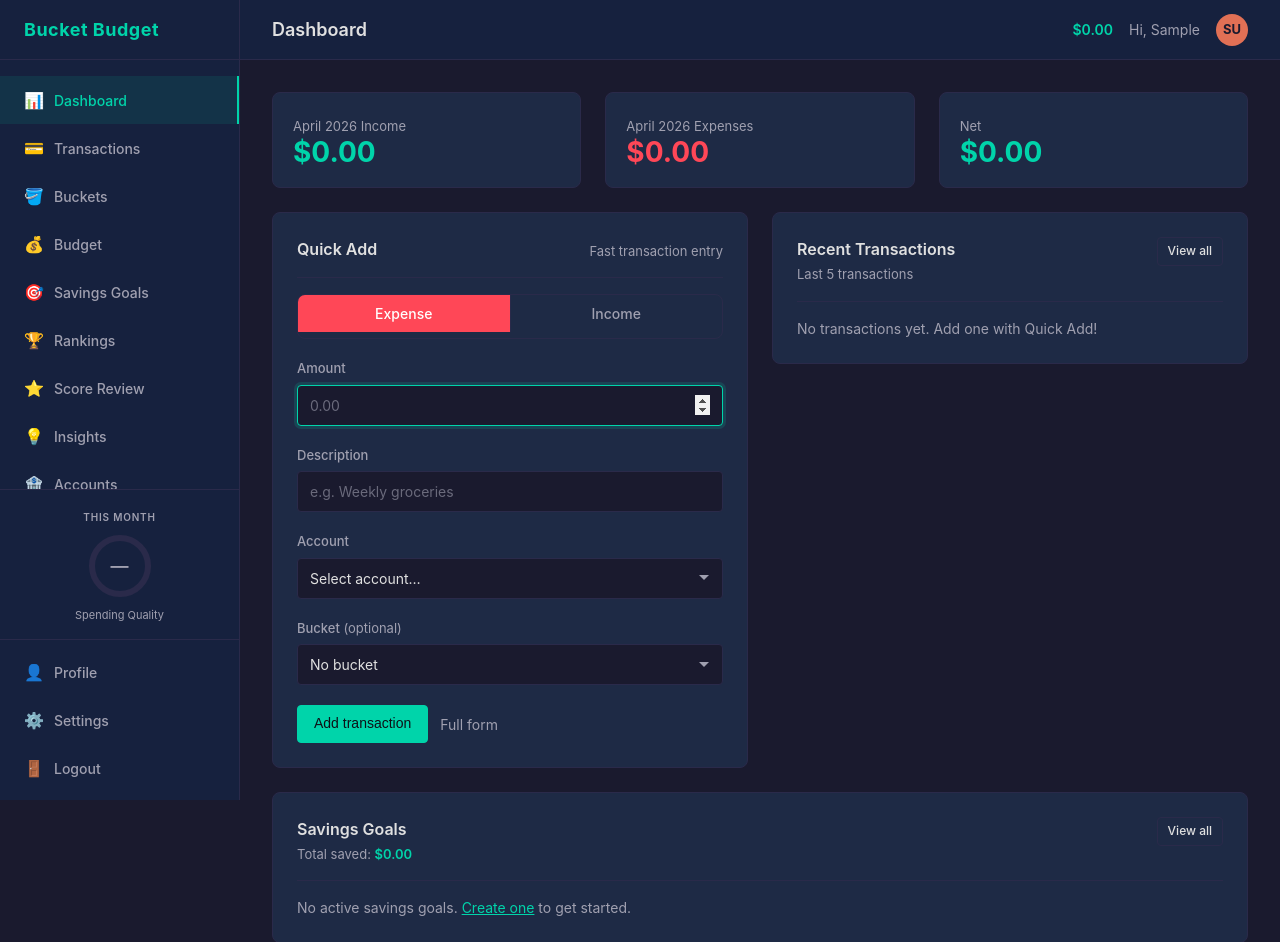
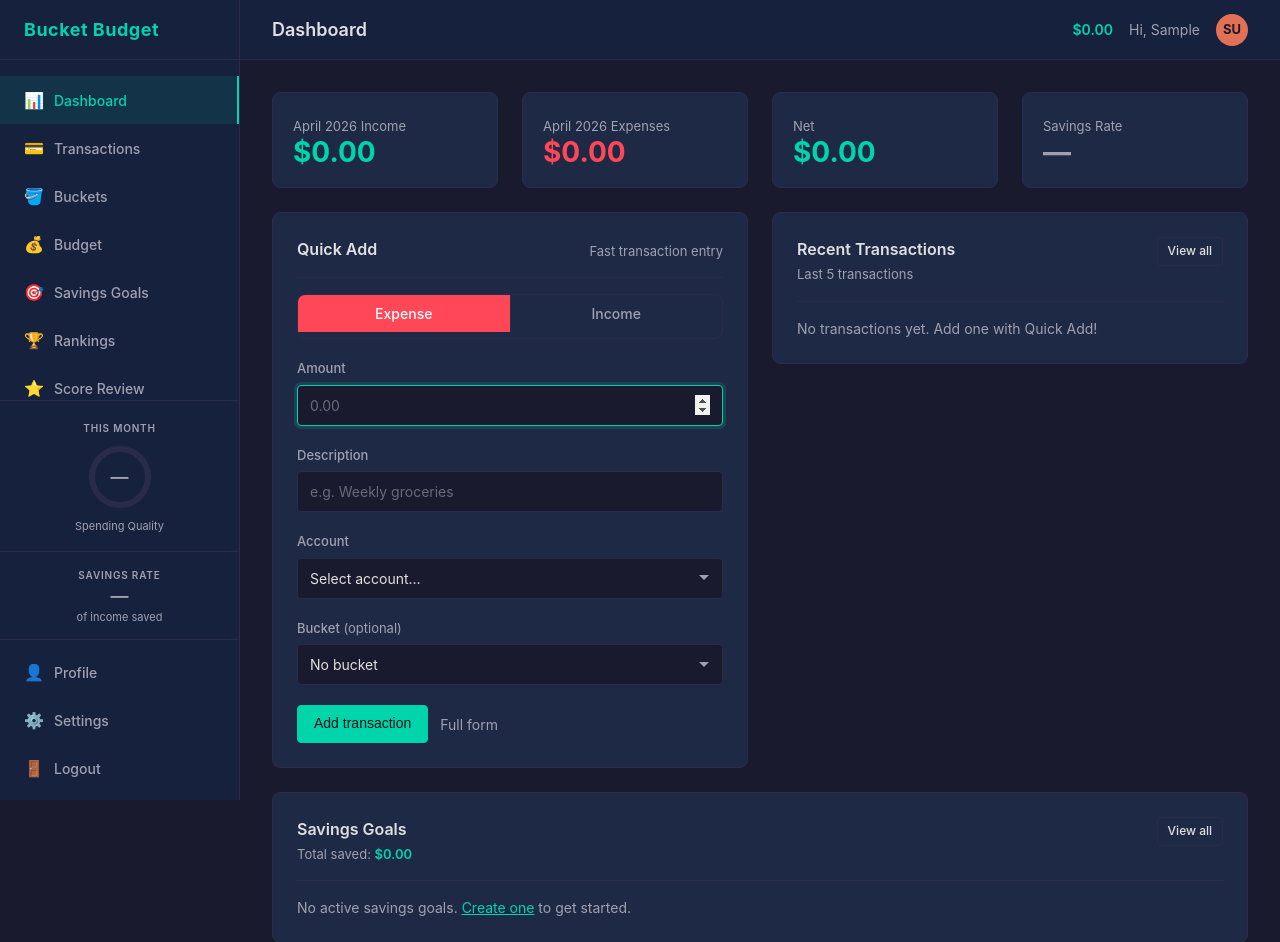
Before and after one commit to dsneed123/bucket-budget, a Django app: page /dashboard/ in a window 1280 px wide. Shown: the top 942 px of the page. Run offline with Django 4.2, Linux system fonts and the light colour scheme; the visitor is signed in with stand-in values (Sample User, id 1); data comes from the database, SQL or seed files in the repository; data that the repository does not hold is empty.

Commit message:
Add savings rate tracker (#108)
Co-authored-by: dsneed123 <davissneed@Daviss-Mac-mini.local>

```diff
--- a/banking/context_processors.py
+++ b/banking/context_processors.py
@@ -2,8 +2,9 @@ import datetime
 import math
 from decimal import Decimal
 
-from django.db.models import Avg, Count
+from django.db.models import Avg, Count, Sum
 
+from savings.models import SavingsContribution
 from transactions.models import Transaction
 
 from .models import BankAccount
@@ -56,6 +57,57 @@ def net_worth(request):
         dashoffset = _CIRCUMFERENCE
         color = 'secondary'
 
+    # --- Savings Rate ---
+    def _month_income(year, month):
+        return Transaction.objects.filter(
+            user=request.user,
+            transaction_type='income',
+            date__year=year,
+            date__month=month,
+        ).aggregate(s=Sum('amount'))['s'] or Decimal('0')
+
+    def _month_contributions(year, month):
+        return SavingsContribution.objects.filter(
+            goal__user=request.user,
+            transaction_type='contribution',
+            date__year=year,
+            date__month=month,
+        ).aggregate(s=Sum('amount'))['s'] or Decimal('0')
+
+    def _savings_rate(contributions, income):
+        if income > 0:
+            return round(float(contributions / income * 100), 1)
+        return None
+
+    cur_income = _month_income(today.year, today.month)
+    cur_contributions = _month_contributions(today.year, today.month)
+    cur_savings_rate = _savings_rate(cur_contributions, cur_income)
+
+    first_of_month = today.replace(day=1)
+    last_month = first_of_month - datetime.timedelta(days=1)
+    prev_income = _month_income(last_month.year, last_month.month)
+    prev_contributions = _month_contributions(last_month.year, last_month.month)
+    prev_savings_rate = _savings_rate(prev_contributions, prev_income)
+
+    if cur_savings_rate is None:
+        savings_rate_color = 'secondary'
+    elif cur_savings_rate >= 20:
+        savings_rate_color = 'green'
+    elif cur_savings_rate >= 10:
+        savings_rate_color = 'gold'
+    else:
+        savings_rate_color = 'red'
+
+    if cur_savings_rate is not None and prev_savings_rate is not None:
+        if cur_savings_rate > prev_savings_rate:
+            savings_rate_arrow = 'up'
+        elif cur_savings_rate < prev_savings_rate:
+            savings_rate_arrow = 'down'
+        else:
+            savings_rate_arrow = 'same'
+    else:
+        savings_rate_arrow = None
+
     return {
         'net_worth': net_worth_value,
         'unscored_count': unscored_count,
@@ -63,4 +115,8 @@ def net_worth(request):
         'sidebar_quality_color': color,
         'sidebar_quality_dashoffset': dashoffset,
         'sidebar_quality_circumference': _CIRCUMFERENCE,
+        'sidebar_savings_rate': cur_savings_rate,
+        'sidebar_savings_rate_color': savings_rate_color,
+        'sidebar_savings_rate_arrow': savings_rate_arrow,
+        'sidebar_savings_rate_prev': prev_savings_rate,
     }
--- a/core/templates/core/dashboard.html
+++ b/core/templates/core/dashboard.html
@@ -4,7 +4,7 @@
 {% block page_title %}Dashboard{% endblock %}
 
 {% block content %}
-<div class="grid grid-3" style="margin-bottom: 24px;">
+<div class="grid grid-4" style="margin-bottom: 24px;">
     <div class="card" style="padding: 20px;">
         <p class="stat-label">{{ current_month }} Income</p>
         <p class="stat-value stat-positive">{{ total_income|currency:user.currency }}</p>
@@ -16,6 +16,25 @@
     <div class="card" style="padding: 20px;">
         <p class="stat-label">Net</p>
         <p class="stat-value {% if net >= 0 %}stat-positive{% else %}stat-negative{% endif %}">{{ net|currency:user.currency }}</p>
+    </div>
+    <div class="card" style="padding: 20px;">
+        <p class="stat-label">Savings Rate
+            {% if sidebar_savings_rate_arrow == 'up' %}
+                <span class="savings-rate-arrow savings-rate-arrow-up" style="font-size: 10px;">&#9650;</span>
+            {% elif sidebar_savings_rate_arrow == 'down' %}
+                <span class="savings-rate-arrow savings-rate-arrow-down" style="font-size: 10px;">&#9660;</span>
+            {% elif sidebar_savings_rate_arrow == 'same' %}
+                <span class="savings-rate-arrow savings-rate-arrow-same" style="font-size: 10px;">&#8212;</span>
+            {% endif %}
+        </p>
+        {% if sidebar_savings_rate is not None %}
+            <p class="stat-value savings-rate-{{ sidebar_savings_rate_color }}">{{ sidebar_savings_rate }}%</p>
+            {% if sidebar_savings_rate_prev is not None %}
+                <p class="stat-label" style="margin-top: 4px;">vs {{ sidebar_savings_rate_prev }}% last month</p>
+            {% endif %}
+        {% else %}
+            <p class="stat-value" style="color: var(--text-secondary);">—</p>
+        {% endif %}
     </div>
 </div>
 
--- a/static/css/style.css
+++ b/static/css/style.css
@@ -212,6 +212,66 @@ body {
     color: var(--text-secondary);
     line-height: 1;
 }
+
+/* =====================
+   Sidebar Savings Rate Widget
+   ===================== */
+
+.sidebar-savings-rate-widget {
+    border-top: 1px solid var(--border);
+    flex-shrink: 0;
+    padding: 12px 0 10px;
+}
+
+.savings-rate-widget-link {
+    display: flex;
+    flex-direction: column;
+    align-items: center;
+    gap: 4px;
+    text-decoration: none;
+    padding: 4px 0;
+    transition: opacity 0.2s;
+}
+
+.savings-rate-widget-link:hover {
+    opacity: 0.85;
+}
+
+.savings-rate-widget-label {
+    font-size: 10px;
+    font-weight: 600;
+    text-transform: uppercase;
+    letter-spacing: 0.8px;
+    color: var(--text-secondary);
+}
+
+.savings-rate-value {
+    font-size: 22px;
+    font-weight: 700;
+    line-height: 1.2;
+    display: flex;
+    align-items: center;
+    gap: 4px;
+}
+
+.savings-rate-sublabel {
+    font-size: 11px;
+    color: var(--text-secondary);
+}
+
+.savings-rate-green  { color: var(--accent-green); }
+.savings-rate-gold   { color: var(--accent-gold); }
+.savings-rate-red    { color: var(--accent-red); }
+.savings-rate-secondary { color: var(--text-secondary); }
+
+.savings-rate-arrow {
+    font-size: 12px;
+    line-height: 1;
+}
+
+.savings-rate-arrow-up   { color: var(--accent-green); }
+.savings-rate-arrow-down { color: var(--accent-red); }
+.savings-rate-arrow-same { color: var(--text-secondary); }
 
 .nav-bottom {
     border-top: 1px solid var(--border);
--- a/templates/base.html
+++ b/templates/base.html
@@ -72,6 +72,32 @@
                         </div>
                     </div>
                     <div class="quality-widget-sublabel">Spending Quality</div>
+                </a>
+            </div>
+            <div class="sidebar-savings-rate-widget">
+                <a href="/savings/" class="savings-rate-widget-link">
+                    <div class="savings-rate-widget-label">Savings Rate</div>
+                    <div class="savings-rate-value savings-rate-{{ sidebar_savings_rate_color }}">
+                        {% if sidebar_savings_rate is not None %}
+                            {{ sidebar_savings_rate }}%
+                            {% if sidebar_savings_rate_arrow == 'up' %}
+                                <span class="savings-rate-arrow savings-rate-arrow-up">&#9650;</span>
+                            {% elif sidebar_savings_rate_arrow == 'down' %}
+                                <span class="savings-rate-arrow savings-rate-arrow-down">&#9660;</span>
+                            {% elif sidebar_savings_rate_arrow == 'same' %}
+                                <span class="savings-rate-arrow savings-rate-arrow-same">&#8212;</span>
+                            {% endif %}
+                        {% else %}
+                            <span class="quality-score-na">—</span>
+                        {% endif %}
+                    </div>
+                    <div class="savings-rate-sublabel">
+                        {% if sidebar_savings_rate_prev is not None %}
+                            vs {{ sidebar_savings_rate_prev }}% last month
+                        {% else %}
+                            of income saved
+                        {% endif %}
+                    </div>
                 </a>
             </div>
             {% endif %}
```
